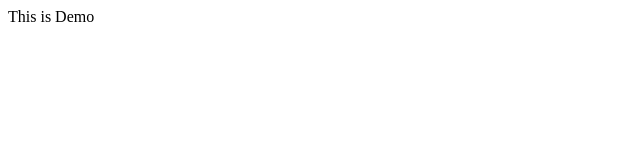
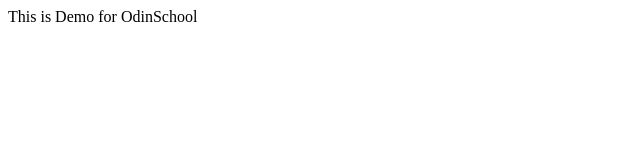
Before and after one commit to Sheikh-fayyaz/demo, a plain HTML site: page index.html in a window 1280 px wide. Shown: the whole page, without its empty margins (0-640 px from the left). Drawn offline with Linux system fonts and the light colour scheme.

Commit message:
first commit

```diff
--- a/index.html
+++ b/index.html
@@ -6,6 +6,6 @@
     <title>Demo</title>
 </head>
 <body>
-    This is Demo
+    This is Demo for OdinSchool
 </body>
 </html>
```
